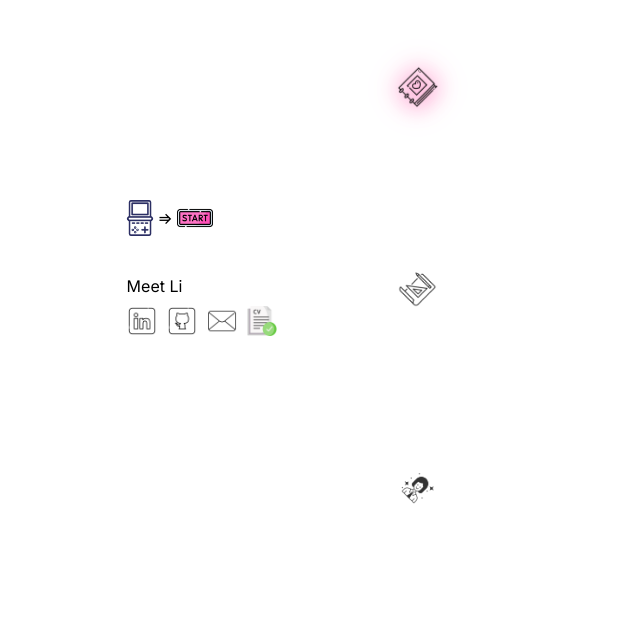
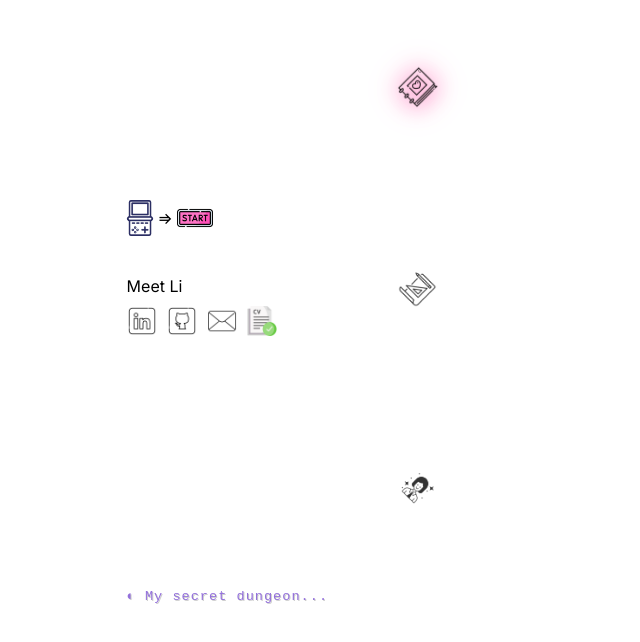
Before and after one commit to Alachan/alachan.github.io, a React (Create React App) app: page / in a window 1280 px wide. Shown: the part 132-774 px from the top of the page, without its empty margins (0-640 px from the left). Built offline with nearby package versions, Linux system fonts and the light colour scheme.

Commit message:
Update css

```diff
--- a/src/PortfolioSite.css
+++ b/src/PortfolioSite.css
@@ -34,6 +34,7 @@ body {
   justify-content: center;
   height: 100%;
   margin-left: 25%;
+  position: relative;
 }
 
 .logo-container {
@@ -94,6 +95,44 @@ body {
 }
 .social-icon:hover {
   transform: scale(1.1); /* Slight zoom effect on hover */
+}
+
+.secret-link-container {
+  position: absolute;
+  bottom: 2rem;
+  left: 0;
+  width: 100%;
+  padding-left: 5px;
+}
+
+.secret-dungeon-link {
+  font-family: "Courier New", monospace;
+  font-size: 0.85rem;
+  color: #9370db;
+  text-decoration: none;
+  letter-spacing: 1px;
+  text-shadow: 1px 1px 0px rgba(0, 0, 0, 0.2);
+  transition: all 0.3s ease;
+  display: inline-block;
+  position: relative;
+}
+
+.secret-dungeon-link:hover {
+  color: #da70d6;
+  text-shadow: 0 0 10px rgba(218, 112, 214, 0.8);
+  transform: translateX(3px);
+}
+
+.secret-dungeon-link::before {
+  content: "▸ ";
+  opacity: 0;
+  position: absolute;
+  left: -15px;
+  transition: opacity 0.3s ease;
+}
+
+.secret-dungeon-link:hover::before {
+  opacity: 1;
 }
 
 .portfolio-section {
@@ -239,4 +278,8 @@ body {
   .clip-button {
     display: none; /* Hide clip buttons on mobile to simplify layout */
   }
+
+  .secret-link-container {
+    display: none;
+  }
 }
--- a/src/PortfolioSite.jsx
+++ b/src/PortfolioSite.jsx
@@ -31,18 +31,31 @@ const PortfolioSite = () => {
 
     if (gifElement) {
       // Set a random starting position
+      const initialX = gsap.utils.random(0, window.innerWidth - 80);
       gsap.set(gifElement, {
-        x: gsap.utils.random(0, window.innerWidth - 80),
+        x: initialX,
         y: gsap.utils.random(0, window.innerHeight - 80),
       });
 
+      let currentX = initialX;
+
       const animate = () => {
+        const nextX = gsap.utils.random(0, window.innerWidth - 80);
+        const nextY = gsap.utils.random(0, window.innerHeight - 80);
+
+        // Determine if we're moving left or right
+        const isMovingLeft = nextX < currentX;
+
         gsap.to(gifElement, {
-          x: gsap.utils.random(0, window.innerWidth - 80), // Adjust for viewport width and gif size
-          y: gsap.utils.random(0, window.innerHeight - 80), // Adjust for viewport height and gif size
-          duration: 2 + Math.random() * 3, // Random duration between 2-5 seconds
+          x: nextX,
+          y: nextY,
+          duration: 4 + Math.random() * 4, // Random duration between 4-8 seconds (slower)
           ease: "power1.inOut",
-          onComplete: animate, // Repeat animation
+          scaleX: isMovingLeft ? -1 : 1, // Flip horizontally when moving left
+          onComplete: () => {
+            currentX = nextX; // Update current position
+            animate(); // Repeat animation
+          },
         });
       };
       animate(); // Start the animation
@@ -182,6 +195,7 @@ const PortfolioSite = () => {
     <div className="portfolio-container">
       <div className="nav-section">
         <div className="nav-content">
+          <div className="nav-top-content">
             <div className="logo-container">
               <img
                 src="/assets/icons/game.png"
@@ -245,6 +259,17 @@ const PortfolioSite = () => {
                   />
                 </a>
               </div>
+            </div>
+          </div>
+          <div className="secret-link-container">
+            <a
+              href="https://hikarie.ca"
+              target="_blank"
+              rel="noopener noreferrer"
+              className="secret-dungeon-link"
+            >
+              ◐ My secret dungeon...
+            </a>
           </div>
         </div>
       </div>
--- a/src/pages/AboutPage.css
+++ b/src/pages/AboutPage.css
@@ -153,7 +153,7 @@
 }
 
 .card-3:hover {
-  transform: translateX(-50%) scale(1.03) translateY(-8px) rotate(-4deg) !important;
+  transform: translateX(-7%) scale(1.03) translateY(-8px) rotate(-4deg) !important;
   box-shadow:
     0 20px 60px rgba(240, 147, 251, 0.4),
     0 8px 32px rgba(0, 0, 0, 0.3);
@@ -176,7 +176,7 @@
 
 .card-3 {
   bottom: 8%;
-  left: 50%;
+  left: 33%;
   transform: translateX(-50%) rotate(-4deg);
   z-index: 8;
 }
@@ -281,7 +281,6 @@
 @media (max-width: 768px) {
   .about-page {
     height: auto;
-    min-height: 100vh;
     padding: 20px;
   }
 
--- a/src/pages/PhotoPage.css
+++ b/src/pages/PhotoPage.css
@@ -1,8 +1,19 @@
+.photo-page-container {
+  width: 100%;
+  height: 100%;
+  display: flex;
+  align-items: center;
+  justify-content: center;
+}
+
 .photo-grid {
+  width: 100%;
   height: 100%;
   display: grid;
   grid-template-columns: repeat(4, 1fr);
+  grid-auto-rows: 1fr;
   gap: 2px;
+  align-content: center;
 }
 
 .photo-item {
@@ -11,6 +22,9 @@
   opacity: 0;
   transform: translateY(20px);
   animation: fadeInUp 0.5s ease forwards;
+  aspect-ratio: 1 / 1;
+  width: 100%;
+  height: 100%;
 }
 
 @keyframes fadeInUp {
--- a/src/pages/ProjectPage.css
+++ b/src/pages/ProjectPage.css
@@ -48,7 +48,7 @@
 .right-section {
   flex: 1;
   min-width: 0;
-  padding: 35px 40px;
+  padding: 2rem 2.5rem;
   background-color: #fff;
   border-radius: 15px;
   box-shadow: 0 4px 10px rgba(0, 0, 0, 0.2);
@@ -56,7 +56,7 @@
   flex-direction: column;
   justify-content: center;
   overflow-y: auto;
-  max-height: 690px;
+  max-height: 700px;
 }
 
 .right-section h2 {
@@ -106,7 +106,7 @@
 .phone-frame {
   position: relative;
   width: 340px;
-  height: 690px;
+  height: 600px;
   background: #000;
   border-radius: 20px;
   overflow: hidden;
--- a/src/pages/ProjectPage.jsx
+++ b/src/pages/ProjectPage.jsx
@@ -27,8 +27,8 @@ const reels = [
     videoSrc: "/assets/videos/newstead.mp4",
     details: {
       explanation:
-        "Newstead Academy Child Care is the official website developed for a licensed child care business with multiple locations across Ontario.\n" +
-        "The platform was built using Next.js with a focus on performance, accessibility, SEO, and mobile-first design.\n" +
+        "I developed the official website for a licensed child care business with multiple locations across GTA.\n" +
+        "It was built using Next.js with a focus on performance, accessibility, SEO, and mobile-first design.\n" +
         "It features custom enrollment flows, location-based program pages, responsive layouts, and optimized image delivery for fast loading.\n" +
         "The website supports marketing growth, parent onboarding, and daily operational communication while maintaining WCAG-friendly accessibility standards.",
       url: "https://www.newsteadacademy.ca/",
```
Lines whose indentation alone changed are shown as unchanged.
